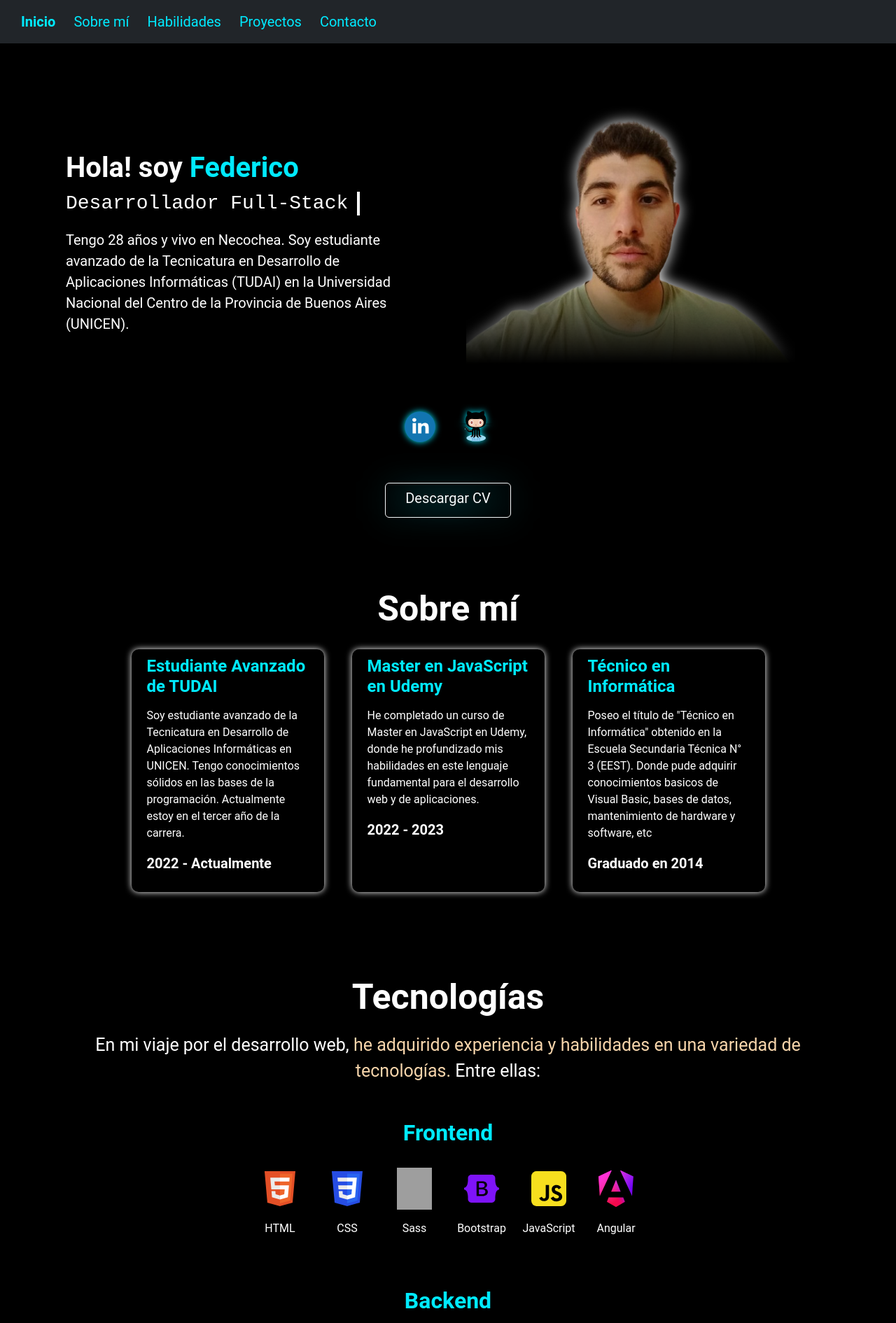
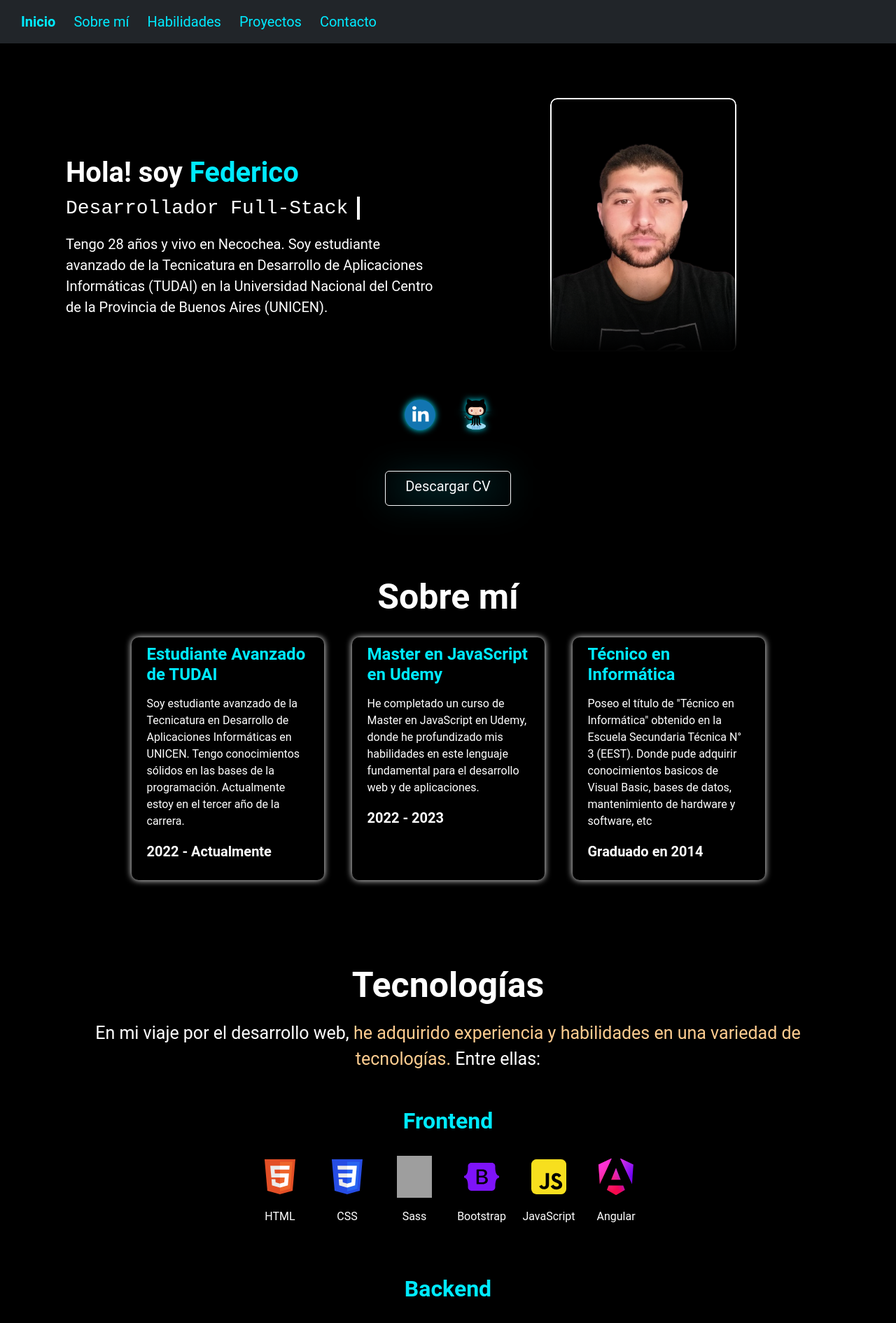
Before and after one commit to FedeCordeiro/portafolio, an Angular app: page / in a window 1280 px wide. Shown: the top 1891 px of the page at 70% size. Built offline with nearby package versions, Linux system fonts and the light colour scheme; grey boxes are pictures that could not be loaded.

Commit message:
profile image

```diff
--- a/src/app/pages/home/home.component.html
+++ b/src/app/pages/home/home.component.html
@@ -11,13 +11,13 @@
       Universidad Nacional del Centro de la Provincia de Buenos Aires (UNICEN).
     </p>
   </div>
-  <div class="container-fluid">
+  <div class="container-fluid d-flex align-items-center justify-content-center">
     <img
       class="mi-foto"
       src="/assets/img/mi-foto.png"
       alt="Federico Cordeiro"
-      height="300px"
-      width="380px"
+      height="363px"
+      width="266px"
     />
   </div>
 </section>
--- a/src/app/pages/home/home.component.scss
+++ b/src/app/pages/home/home.component.scss
@@ -36,13 +36,9 @@ p {
 .mi-foto {
     margin-top: 20px;
     transition: 0.3s;
-    filter: drop-shadow(0 0 10px white);
+    border: 2px solid white;
+    border-radius: 10px;
     mask-image: linear-gradient(black 70%, transparent 100%);
-}
-
-.mi-foto:hover {
-    transition: 0.3s;
-    filter: drop-shadow(0 0 15px rgb(0, 234, 255));
 }
 
 .container-social-icon {
@@ -87,7 +83,5 @@ p {
 
     .mi-foto {
         margin: 50px;
-        width: 470px;
-        height: 380px;
     }
 }
--- a/src/app/pages/skills/skills.component.scss
+++ b/src/app/pages/skills/skills.component.scss
@@ -13,7 +13,7 @@ h1 {
 }
 
 span {
-    color: rgb(247, 213, 171);
+    color: rgb(255, 205, 144);
 }
 
 h2 {
```
Also changed, not shown: src/assets/img/mi-foto.png.
